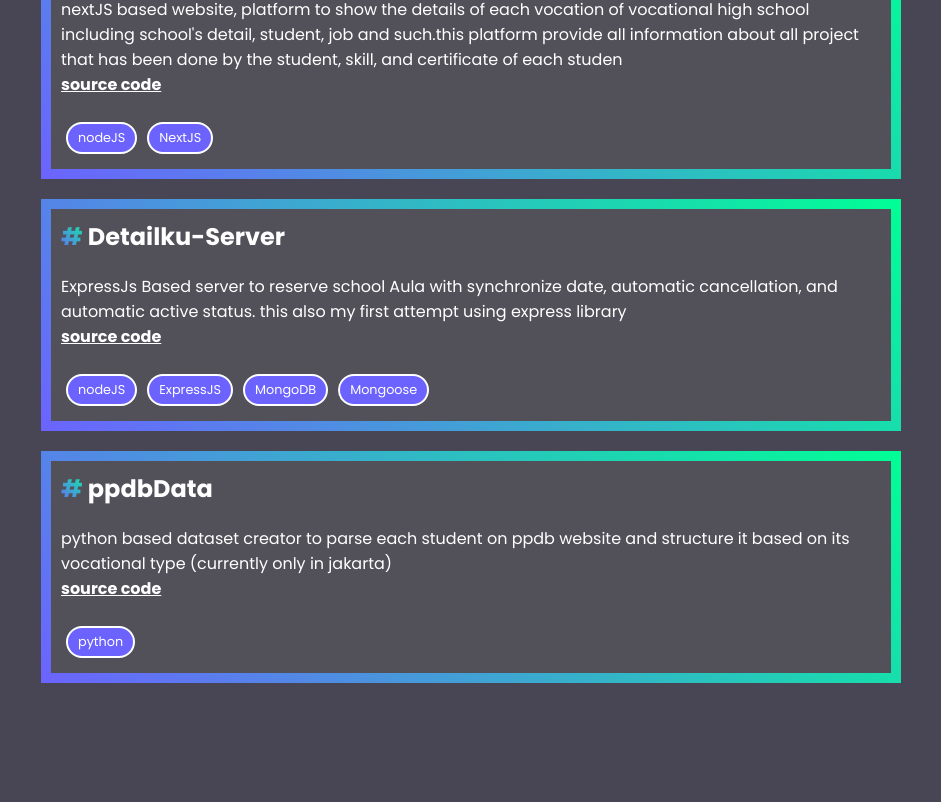
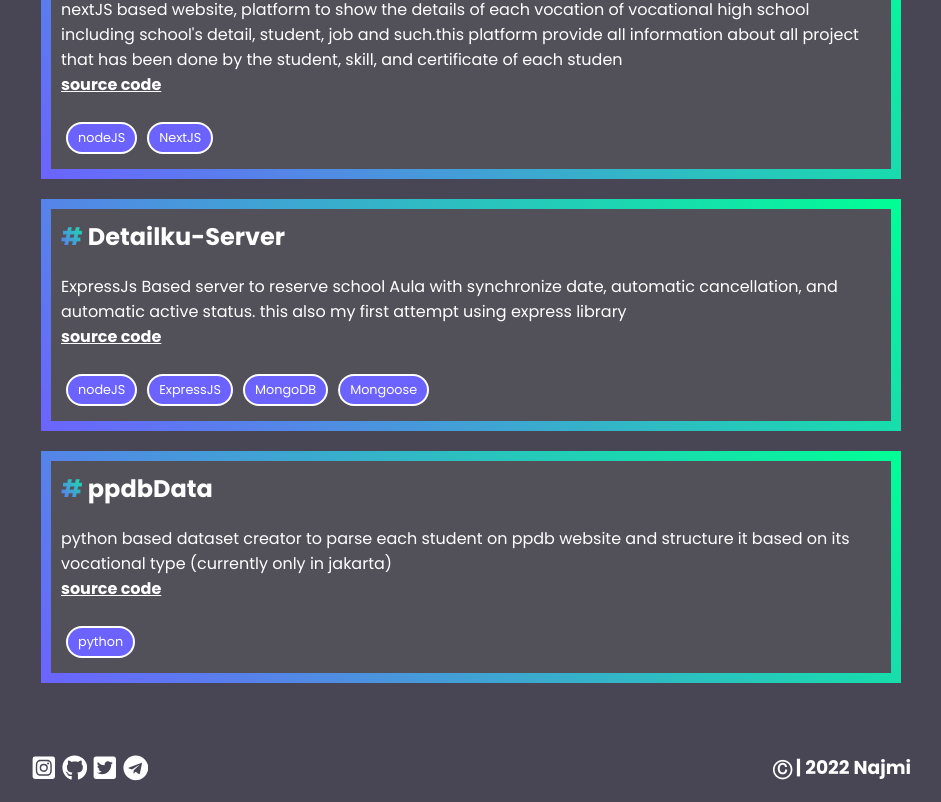
Before and after one commit to NAoHR/NAoHR, a React (Create React App) app: page / in a window 1280 px wide. Shown: the part 2369-3171 px from the top of the page, without its empty margins (169-1110 px from the left). Before the commit the page ends 3072 px from the top, so only its background shows below. Built offline with nearby package versions, Linux system fonts and the light colour scheme.

Commit message:
add: footer - need to be refactored

```diff
--- a/src/pages/index.jsx
+++ b/src/pages/index.jsx
@@ -1,6 +1,6 @@
 import "../styles/pages/index.css";
 import Navbar from "../components/Navbar";
-import {FaInstagramSquare, FaGithub, FaTwitterSquare, FaTelegram,FaDownload, FaLinkedin} from "react-icons/fa";
+import {FaInstagramSquare, FaGithub, FaTwitterSquare, FaTelegram,FaDownload, FaLinkedin, FaCopyright, FaHeart} from "react-icons/fa";
 
 const dataTech = [
     {
@@ -280,6 +280,38 @@ export default function Index() {
                     }
                 </div>
             </div>
+
+            <div className="footer base-align">
+                <div className="footer-content">
+                    <div className="content-left">
+                        <a href="https://instagram.com/najmi_2821">
+                            <h3 className="ftc-perks poppins c-light">
+                                <FaInstagramSquare />
+                            </h3>
+                        </a>
+                        <a href="https://github.com/naohr">
+                            <h3 className="ftc-perks poppins c-light">
+                                <FaGithub />
+                            </h3>
+                        </a>
+                        <a href="https://twitter.com/bintangbhsarab">
+                            <h3 className="ftc-perks poppins c-light">
+                                <FaTwitterSquare />
+                            </h3>
+                        </a>
+                        <a href="">
+                            <h3 className="ftc-perks poppins c-light">
+                                <FaTelegram />
+                            </h3>
+                        </a>
+                    </div>
+                    <div className="content-right">
+                        <h3 className="poppins c-light">
+                            Ⓒ | 2022 Najmi
+                        </h3>
+                    </div>
+                </div>
+            </div>
         </>
     )
 }
--- a/src/styles/pages/index.css
+++ b/src/styles/pages/index.css
@@ -159,6 +159,21 @@
 .link-t{
     text-decoration: underline var(--light);
 }
+.footer-content{
+    width: 100%;
+    display: flex;
+    gap: 5px;
+    flex-direction: row;
+    justify-content: space-between;
+}
+.ftc-perks{
+    font-size: 1.6em;
+}
+.content-left{
+    display: flex;
+    flex-direction: row;
+    gap: 5px;
+}
 @media screen and (min-width: 682px) {
     .tech-stack-content{
         justify-content: flex-start;
```
